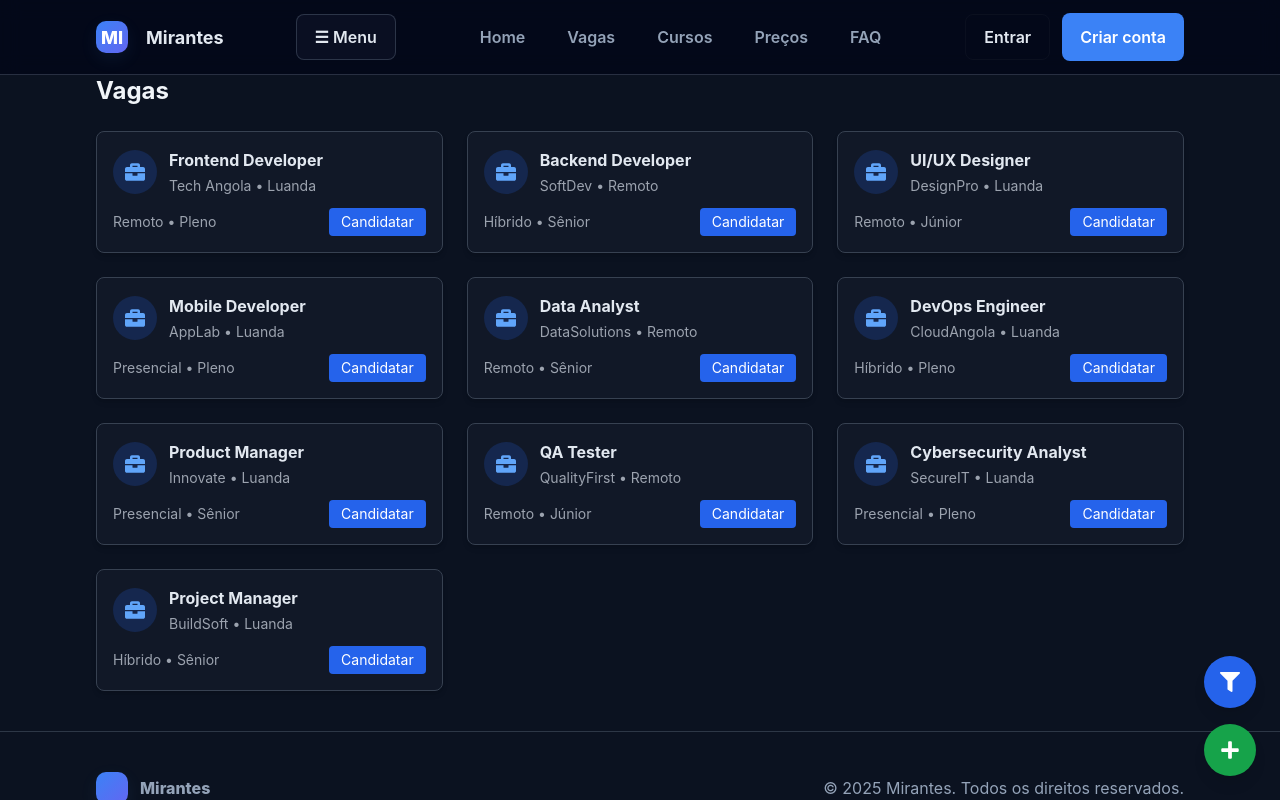
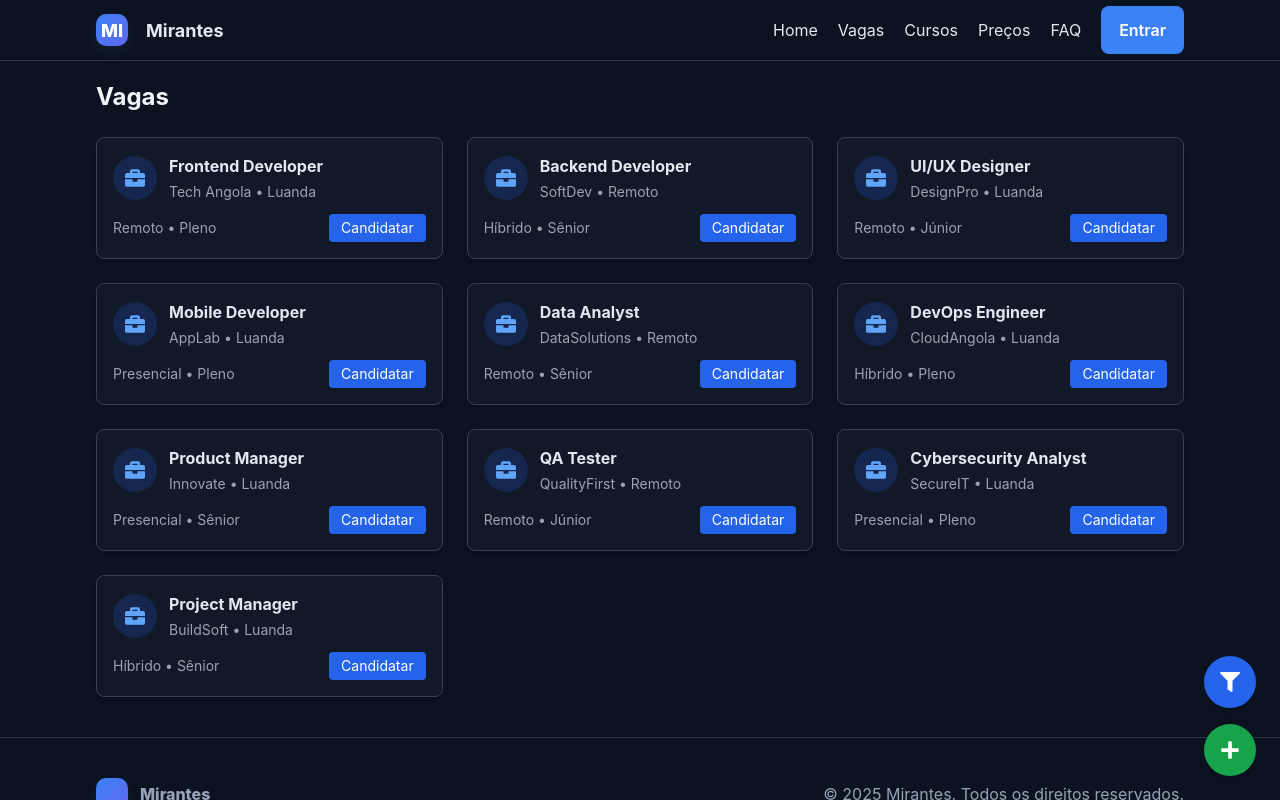
Before and after one commit to PedroVasco03/mirantes-clone, a React (Create React App) app: page /job in a window 1280 px wide. Built offline with nearby package versions, Linux system fonts and the light colour scheme.

Commit message:
navBar alterations

```diff
--- a/src/components/navbar/Nav.tsx
+++ b/src/components/navbar/Nav.tsx
@@ -1,24 +1,66 @@
 import { Link } from "react-router-dom";
-import "../global.componets.css";
+import { useState, useEffect } from "react";
 import "./nav.css";
+
 const Nav = () => {
-    return(
-        <nav className="nav">
-            <div className="nav-inner container">
-                <div className="brand"><div className="logo" aria-hidden>MI</div><div style={{marginLeft:'6px'}}>Mirantes</div></div>
-                <button className="menu-btn btn" aria-label="Abrir menu">☰ Menu</button>
-                <div className="nav-links">
-                    <Link to="/" className="link">Home</Link>
-                    <Link to="/job" className="link">Vagas</Link>
-                    <Link to="/courses" className="link">Cursos</Link>
-                    <Link to="/pricing" className="link">Preços</Link>
-                    <Link to="/faq" className="link">FAQ</Link>
-                </div>
-                <div className="cta"><Link to="/auth" className="btn ghost">Entrar</Link> <Link to="/auth" className="btn primary">Criar conta</Link></div>
-            </div>
-        </nav>
+  const [open, setOpen] = useState(false);
 
-    )
-}
+  useEffect(() => {
+    if (open) {
+      document.body.style.overflow = "hidden";
+    } else {
+      document.body.style.overflow = "";
+    }
+    return () => {
+      document.body.style.overflow = "";
+    };
+  }, [open]);
+  return (
+    <nav className="nav mb-5">
+      <div className="nav-inner container">
+        <div className="brand">
+          <div className="logo" aria-hidden>
+            MI
+          </div>
+          <div style={{ marginLeft: "6px" }}>Mirantes</div>
+        </div>
 
-export default Nav
+        {/* botão só no mobile */}
+        <button
+          className="menu-toggle"
+          onClick={() => setOpen(!open)}
+          aria-label="Abrir menu"
+        >
+          ☰
+        </button>
+
+        {/* menu fixo fora do fluxo do flex */}
+        <div className={`navB-links ${open ? "active" : ""}`}>
+          <Link to="/" className="link" onClick={() => setOpen(false)}>
+            Home
+          </Link>
+          <Link to="/job" className="link" onClick={() => setOpen(false)}>
+            Vagas
+          </Link>
+          <Link to="/courses" className="link" onClick={() => setOpen(false)}>
+            Cursos
+          </Link>
+          <Link to="/pricing" className="link" onClick={() => setOpen(false)}>
+            Preços
+          </Link>
+          <Link to="/faq" className="link" onClick={() => setOpen(false)}>
+            FAQ
+          </Link>
+          <Link to="/auth" className="btn primary" onClick={() => setOpen(false)}>
+            Entrar
+          </Link>
+        </div>
+      </div>
+
+      {/* overlay quando aberto */}
+      {open && <div className="overlay" onClick={() => setOpen(false)} />}
+    </nav>
+  );
+};
+
+export default Nav;
--- a/src/components/navbar/nav.css
+++ b/src/components/navbar/nav.css
@@ -0,0 +1,73 @@
+.nav {
+  background: #0b1220;
+  color: white;
+  position: relative;
+  z-index: 50;
+}
+
+.nav-inner {
+  display: flex;
+  justify-content: space-between;
+  align-items: center;
+  height: 60px;
+}
+
+.navB-links {
+  display: flex;
+  align-items: center;
+  gap: 20px;
+}
+
+/* menu toggle só mobile */
+.menu-toggle {
+  display: none;
+  font-size: 1.8rem;
+  background: none;
+  border: none;
+  color: white;
+  cursor: pointer;
+  z-index: 1001;
+}
+
+/* overlay */
+.overlay {
+  position: fixed;
+  width:100dvw;
+  height: 100dvh;
+  inset: 0;
+  background: rgba(0,0,0,0.8);
+  z-index: 1;
+}
+
+/* mobile */
+@media (max-width: 768px) {
+  .menu-toggle {
+    display: block;
+  }
+
+  .navB-links {
+    display:flex;
+    flex-direction: column;
+    align-items: flex-start;
+    position: fixed;
+    top: 0;
+    right: 0;
+    height: 100vh;
+    width: 250px;
+    padding: 80px 20px;
+    background: #0b1220;
+    transform: translateX(100%);
+    transition: transform 0.3s ease-in-out;
+    z-index: 1000;
+  }
+  .navB-links .link{
+    width:  100%;
+    padding :.5rem;
+    background: #111827;
+    border-radius: 5px;
+  }
+
+  .navB-links.active {
+    transform: translateX(0);
+  }
+}
--- a/src/pages/faq/Faq.tsx
+++ b/src/pages/faq/Faq.tsx
@@ -20,8 +20,8 @@ const Faq = () =>{
 
     return(
          <Layout>
-            <main className="py-8">
-                <section className="container mx-auto px-4">
+            <main >
+                <section className="container section mx-auto px-4">
                     <h2 className="text-2xl font-bold mb-4">FAQ</h2>
                     <div className="grid grid-cols-1 sm:grid-cols-2 gap-4 mt-3">
                     {faqItems.map((item, index) => (
```
